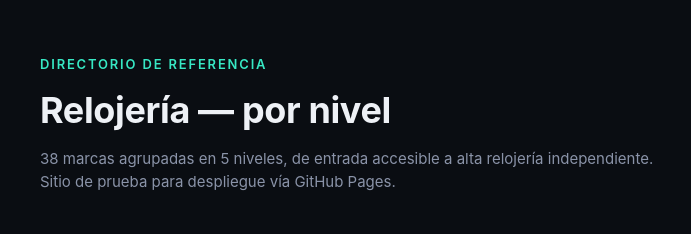
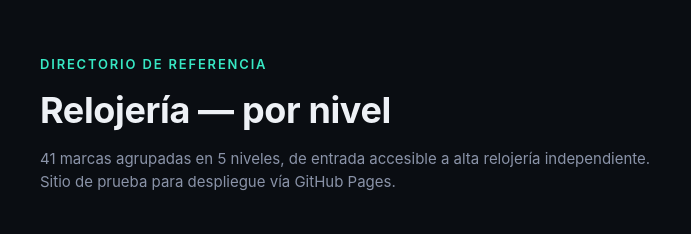
Before and after one commit to cesarcorteszu-hub/relojer-a-lujo, a plain HTML site: page relojeria-lujo.html in a window 1280 px wide. Shown: the top 234 px of the page, 24-715 px from the left. Drawn offline with Linux system fonts and the light colour scheme.

Commit message:
Actualizar relojeria-lujo.html

```diff
--- a/relojeria-lujo.html
+++ b/relojeria-lujo.html
@@ -37,7 +37,7 @@
   <div style="display: flex; flex-direction: column; gap: 16px;">
     <div style="font-size: 13px; font-weight: 600; letter-spacing: 0.14em; text-transform: uppercase; color: var(--teal);">Directorio de Referencia</div>
     <h1 style="margin: 0; font-size: 36px; font-weight: 700; color: var(--text); letter-spacing: -0.01em;">Relojería — por nivel</h1>
-    <div style="font-size: 15px; color: var(--text-dim); max-width: 640px; line-height: 1.5;">38 marcas agrupadas en 5 niveles, de entrada accesible a alta relojería independiente. Sitio de prueba para despliegue vía GitHub Pages.</div>
+    <div style="font-size: 15px; color: var(--text-dim); max-width: 640px; line-height: 1.5;">41 marcas agrupadas en 5 niveles, de entrada accesible a alta relojería independiente. Sitio de prueba para despliegue vía GitHub Pages.</div>
   </div>
 
   <div style="display: flex; flex-direction: column; gap: 18px;">
```
